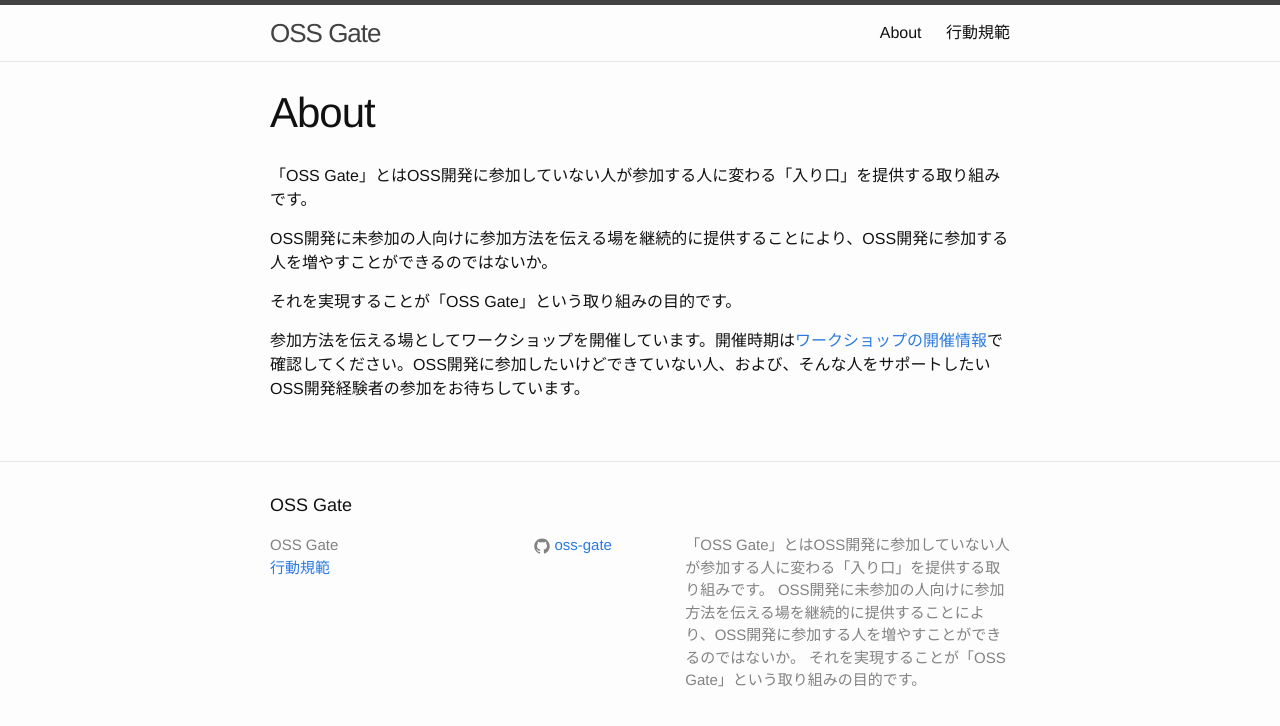
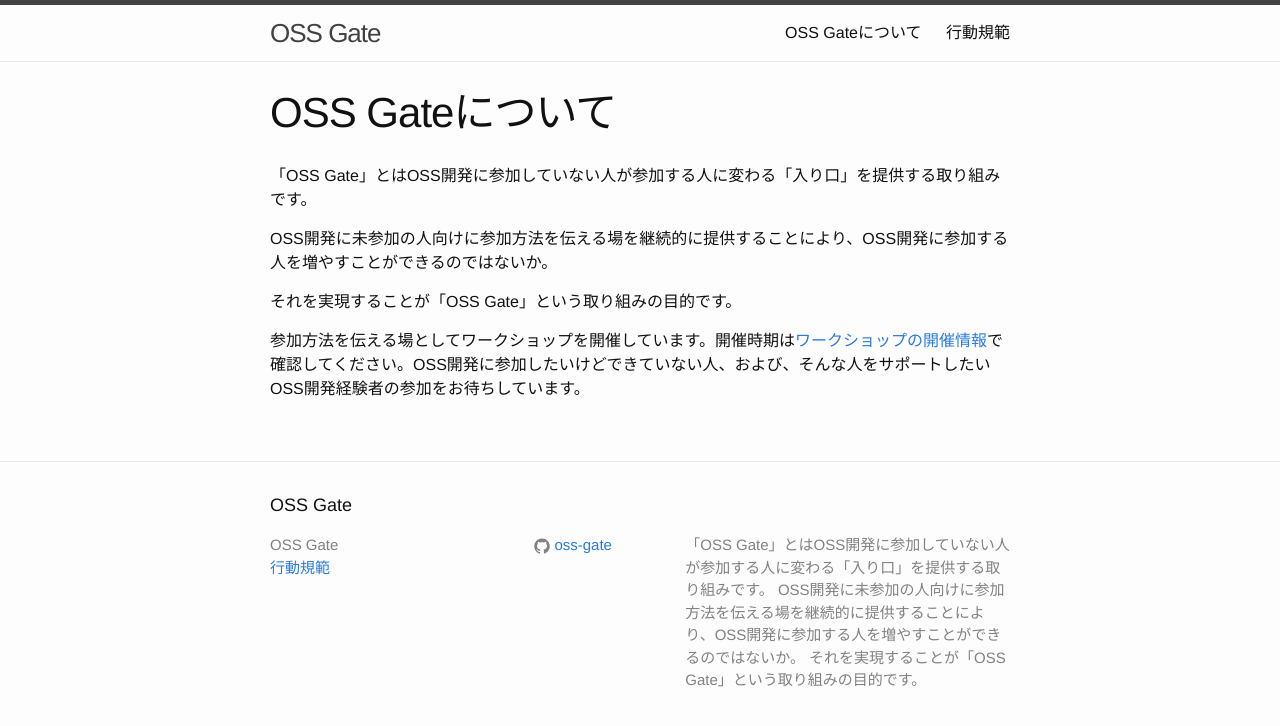
Before and after one commit to oss-gate/oss-gate.github.io, a Jekyll site: the page built from about.md, in a window 1280 px wide. Shown: the top 726 px of the page. Built offline with Jekyll 4.4.1, drawn with Linux system fonts in a browser that asks for light colours.

Commit message:
Use Japanese

```diff
--- a/about.md
+++ b/about.md
@@ -1,6 +1,6 @@
 ---
 layout: page
-title: About
+title: OSS Gateについて
 permalink: /about/
 ---
 
```
